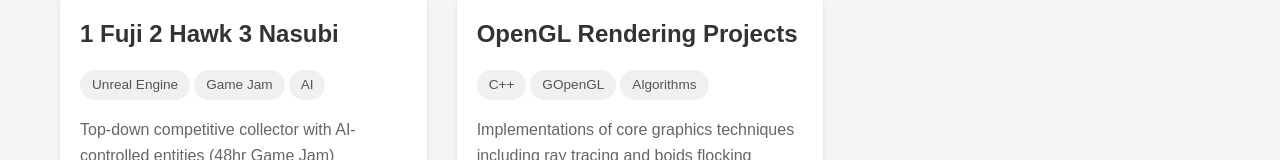
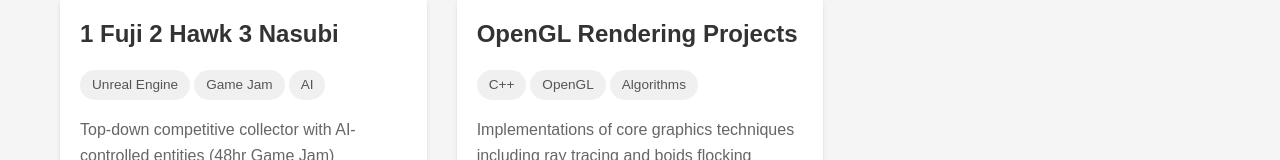
Before and after one commit to NagareNegishi/NagareNegishi.github.io, a React (Vite) app: page / in a window 1280 px wide. Shown: the part 1856-2016 px from the top of the page. Built offline with nearby package versions, Linux system fonts and the light colour scheme.

Commit message:
fixed typo

```diff
--- a/src/data/projects.js
+++ b/src/data/projects.js
@@ -75,7 +75,7 @@
     {
     id: 5,
     title: "OpenGL Rendering Projects",
-    tags: ["C++", "GOpenGL", "Algorithms"],
+    tags: ["C++", "OpenGL", "Algorithms"],
     description: "Implementations of core graphics techniques including ray tracing and boids flocking simulation",
     links: {
         github: "https://github.com/NagareNegishi/OpenGL-Ray-tracing"
```
